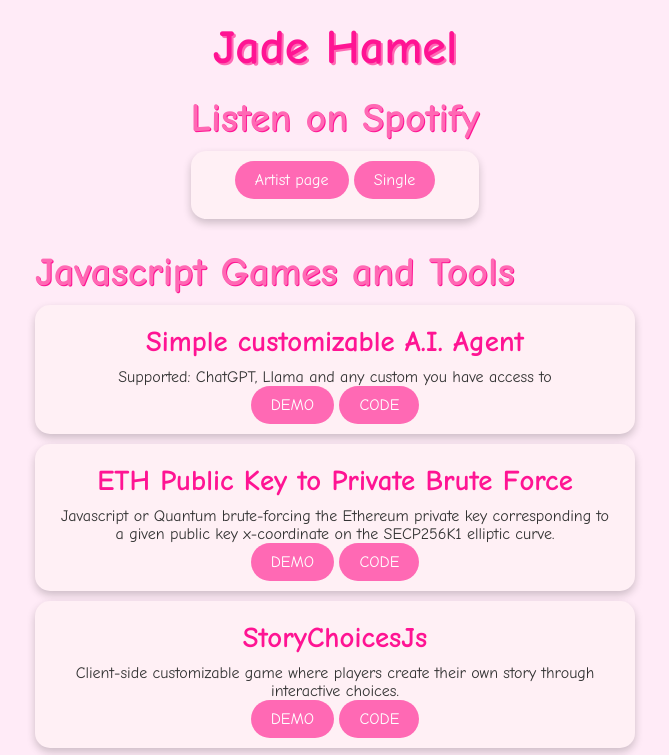
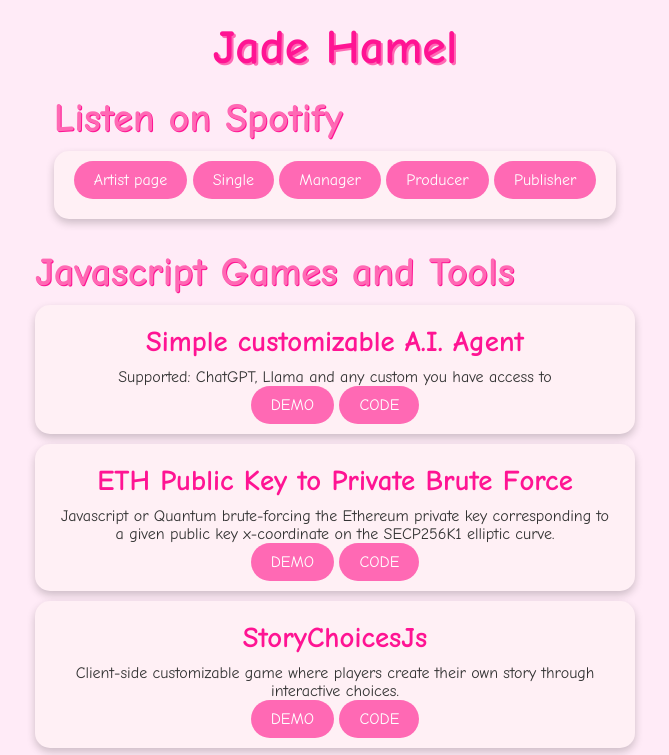
Before and after one commit to jadehamel/jadehamel.fr, a plain HTML site: page index.html in a window 1280 px wide. Shown: the top 755 px of the page, without its empty margins (305-974 px from the left). Drawn offline with Linux system fonts and the light colour scheme.

Commit message:
Adding agency, producer and publish links

```diff
--- a/index.html
+++ b/index.html
@@ -15,7 +15,11 @@
             <h2>Listen on Spotify</h2>
             <div class="game-card">
                 <p><a href="https://open.spotify.com/intl-fr/artist/00x1E8tJVkW8Y1baJafklw" target="_blank">Artist page</a>
-                    <a href="https://open.spotify.com/intl-fr/track/6Lj5H3IYfZ3vkoLGWbVLJB" target="_blank">Single</a></p>
+                   <a href="https://open.spotify.com/intl-fr/track/6Lj5H3IYfZ3vkoLGWbVLJB" target="_blank">Single</a>
+                   <a href="https://pineapple.fans" target="_blank">Manager</a>
+                   <a href="https://www.believe.com" target="_blank">Producer</a>
+                   <a href="https://www.tunecore.com" target="_blank">Publisher</a>
+                </p>
             </div>
         </section>
         <section id="projects">
```
